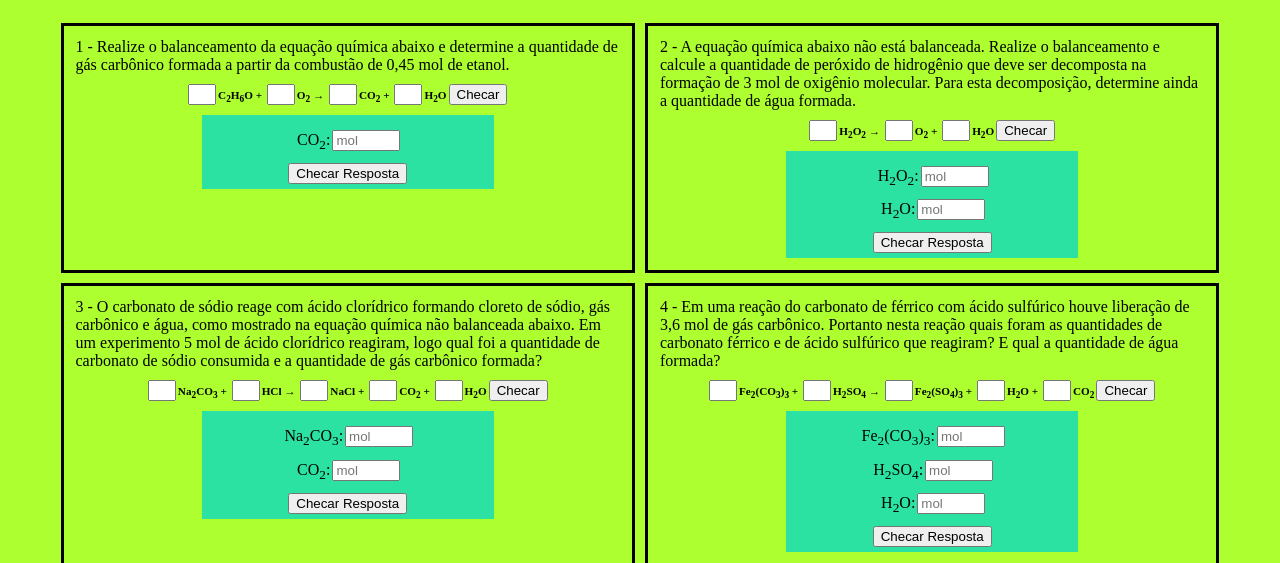
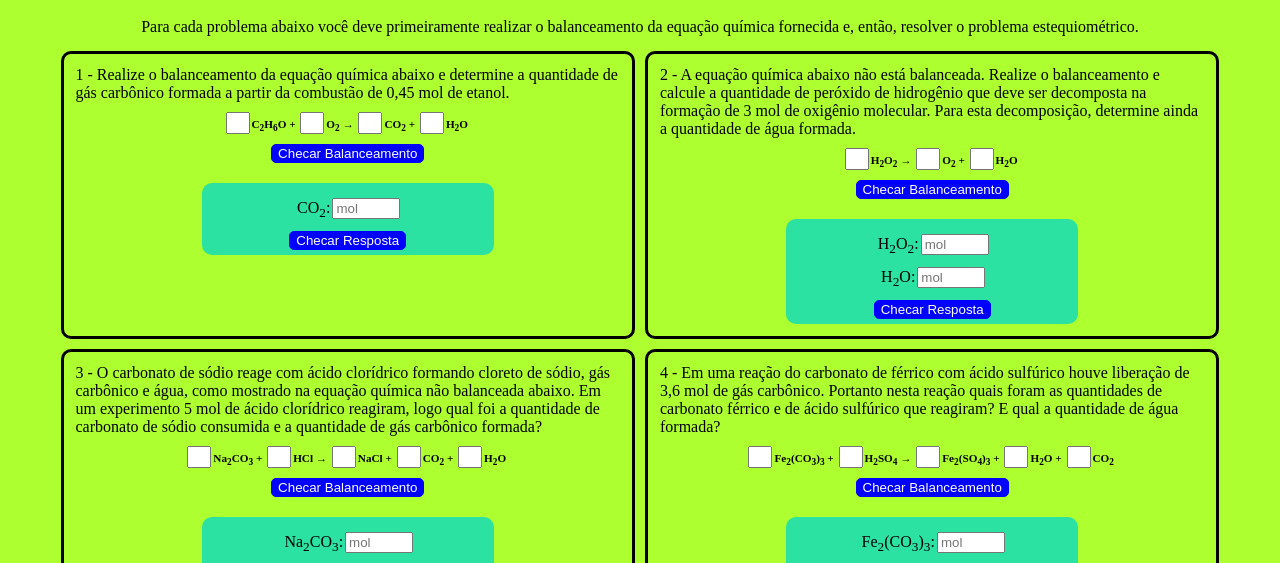
Before and after one commit to dan-kagi/balacing-stoichiometry, a plain HTML site: page index.html in a window 1280 px wide. Shown: the part 163-726 px from the top of the page. Drawn offline with Linux system fonts and the light colour scheme.

Commit message:
change styling

```diff
--- a/index.html
+++ b/index.html
@@ -13,6 +13,11 @@
       <button id="headButton">Ei, Ei, Ei você aí, clica aqui vai!!!!</button>
     </header>
     <h1>Balanceamento - Estequiometria</h1>
+    <p id="instructions">
+      Para cada problema abaixo você deve primeiramente realizar o balanceamento
+      da equação química fornecida e, então, resolver o problema
+      estequiométrico.
+    </p>
     <main>
       <!-- <div class="card">
         <p>
@@ -30,7 +35,9 @@
             <label for="carbonDioxide">CO2 + </label>
             <input id="water" type="text" />
             <label for="water">H2O</label>
-            <button>Checar Balanceamento</button>
+            <div>
+             <button>Checar Balanceamento</button>
+            </div>
           </form>
         </div>
         <div class="stoichiometry">
--- a/index.js
+++ b/index.js
@@ -179,30 +179,30 @@ function createCard(question) {
   }
   balDiv.appendChild(balForm);
   const checkBalButton = document.createElement('button');
-  checkBalButton.textContent = 'Checar';
+  checkBalButton.textContent = 'Checar Balanceamento';
   checkBalButton.addEventListener('click', (event) => {
     const card_id = document.getElementById(question.id); //ficar de olho nisto aqui
     const inputs = card_id.querySelectorAll('#balanceamento input');
     if (!inputs[0].value) {
       event.preventDefault();
       questions[question.id - 1].isBalanced = false; //ficar de olho nisto aqui
-      alert('Coeficiente estequiométrico não inserido!');
+      alert(`Q${question.id} - Coeficiente estequiométrico não inserido!`);
       return;
     }
     let ratio = Number(inputs[0].value) / question.coefs[0];
-    let message = 'Parabéns, coeficientes ' + inputs[0].value;
+    let message = `Q${question.id} - Parabéns, coeficientes ` + inputs[0].value;
     for (let i = 1; i < inputs.length; i++) {
       if (!inputs[i].value) {
         questions[question.id - 1].isBalanced = false; //ficar de olho nisto aqui
         event.preventDefault();
-        alert('Coeficiente estequiométrico não inserido!');
+        alert(`Q${question.id} - Coeficiente estequiométrico não inserido!`);
         return;
       }
       message += ' ' + inputs[i].value;
       newRatio = Number(inputs[i].value) / question.coefs[i];
       if (newRatio !== ratio) {
         questions[question.id - 1].isBalanced = false; //ficar de olho nisto aqui
-        alert('Você não balanceou corretamente!');
+        alert(`Q${question.id} - Você não balanceou corretamente!`);
         event.preventDefault();
         return;
       }
@@ -212,8 +212,9 @@ function createCard(question) {
     alert(message);
     event.preventDefault();
   });
-
-  balForm.appendChild(checkBalButton);
+  const divBalButton = document.createElement('div');
+  divBalButton.appendChild(checkBalButton);
+  balForm.appendChild(divBalButton);
   card.appendChild(balDiv);
 
   //div stoichiometry
@@ -247,15 +248,17 @@ function createCard(question) {
       const inputs = card_id.querySelectorAll('#stoichiometry input');
       for (let j = 0; j < inputs.length; j++) {
         if (convertToEnglish(inputs[j].value) !== question.asking[j].answer) {
-          alert('Resposta(s) errada(s)! Refaça o exercício!');
+          alert(`Q${question.id} - Resposta(s) errada(s)! Refaça o exercício!`);
           event.preventDefault();
           return;
         }
       }
-      alert('Parabéns, resposta(s) correta(s)!!!');
+      alert(`Q${question.id} - Parabéns, resposta(s) correta(s)!!!`);
       event.preventDefault();
     } else {
-      alert('Realize primeiramente o balanceamento da equação química!');
+      alert(
+        `Q${question.id} - Realize primeiramente o balanceamento da equação química!`
+      );
       event.preventDefault();
     }
   });
--- a/public/styles/style.css
+++ b/public/styles/style.css
@@ -30,8 +30,13 @@ header img {
   width: 70px;
 }
 
+#instructions {
+  text-align: center;
+}
+
 #balanceamento input {
-  width: 20px;
+  width: 16px;
+  font-size: 0.9rem;
 }
 
 #stoichiometry input {
@@ -52,6 +57,7 @@ main {
   padding: 2px;
   width: 45%;
   border: 3px solid black;
+  border-radius: 10px;
   display: flex;
   flex-direction: column;
   align-items: center;
@@ -75,6 +81,7 @@ p {
   margin: 10px;
   padding: 5px;
   background-color: rgb(43, 226, 162);
+  border-radius: 10px;
   width: 50%;
   display: flex;
   flex-direction: column;
@@ -87,6 +94,17 @@ p {
 
 label {
   margin: 2px;
+}
+#balanceamento button,
+#stoichiometry button {
+  background-color: blue;
+  color: white;
+  border: 1px solid blue;
+  border-radius: 5px;
+}
+
+#balanceamento div {
+  margin: 10px;
 }
 
 @media (max-width: 900px) {
```
